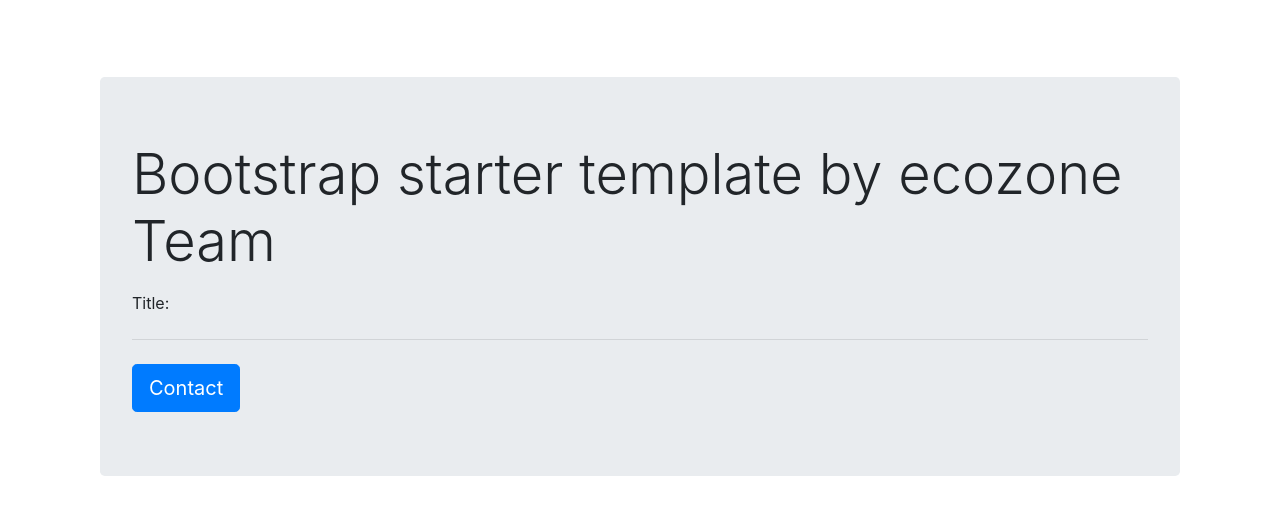
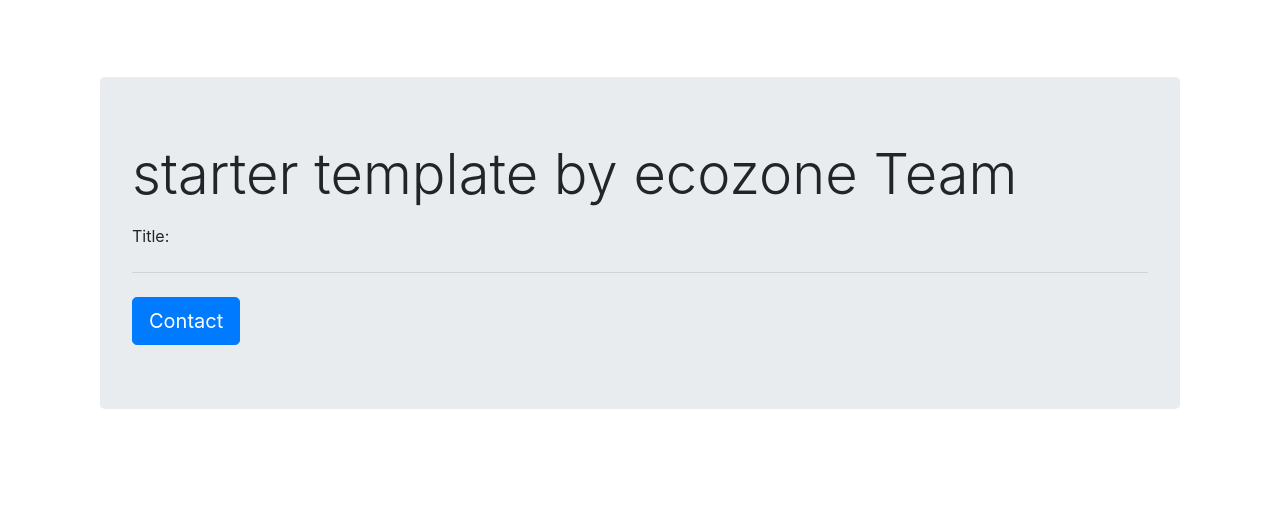
Before and after one commit to kadirbelkuyu/ecozone, a Flask app: page / in a window 1280 px wide. Shown: the part 56-571 px from the top of the page. Run offline with Flask 2, Linux system fonts and the light colour scheme; some libraries are stand-ins or nearby versions.

Commit message:
requirements.txt

```diff
--- /dev/null
+++ b/requirements.txt
@@ -0,0 +1,6 @@
+flask
+folium
+rioxarray
+earthpy
+matplotlib
+ipython
--- a/templates/index.html
+++ b/templates/index.html
@@ -2,7 +2,7 @@
 
 {% block body %}
 <div class="jumbotron">
-    <h1 class="display-4">Bootstrap starter template by {{ app_data['author'] }} </h1>
+    <h1 class="display-4">starter template by {{ app_data['author'] }} </h1>
     <p class="lead"></p>
     <p>Title: {{ app_data['html_title'] }}</p>
 
```
